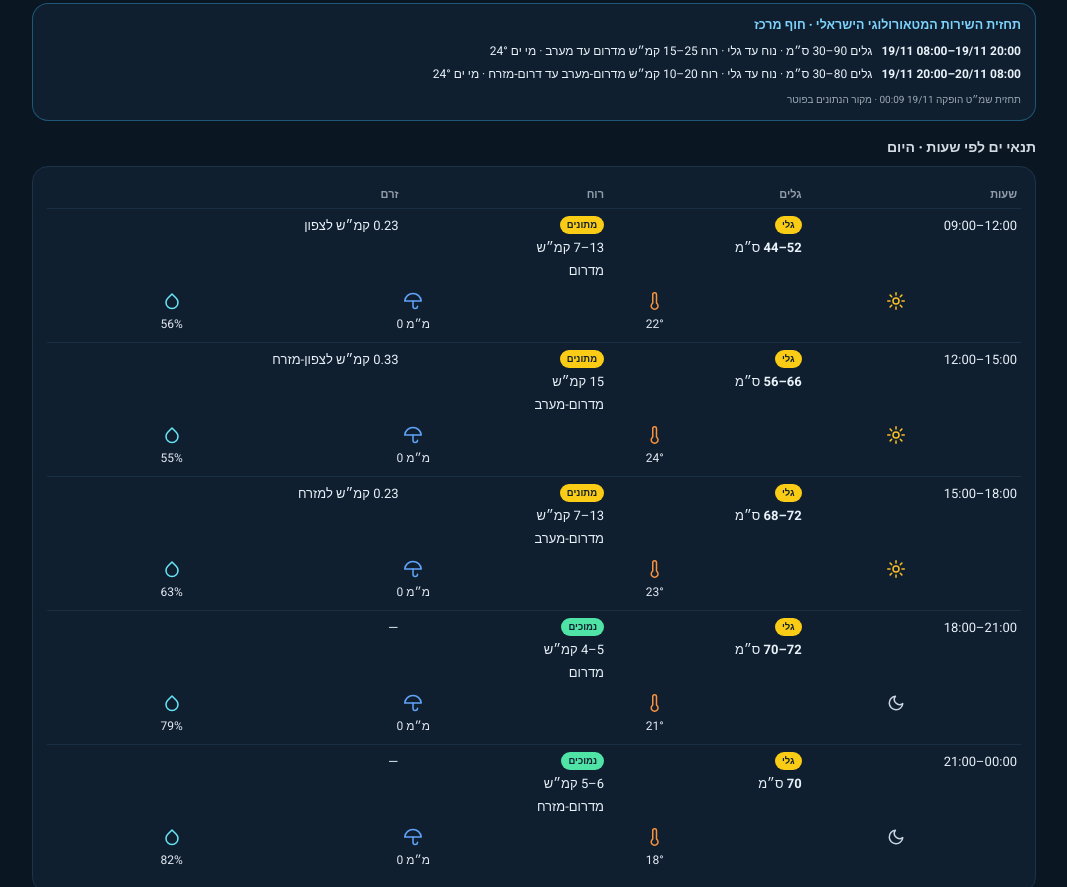
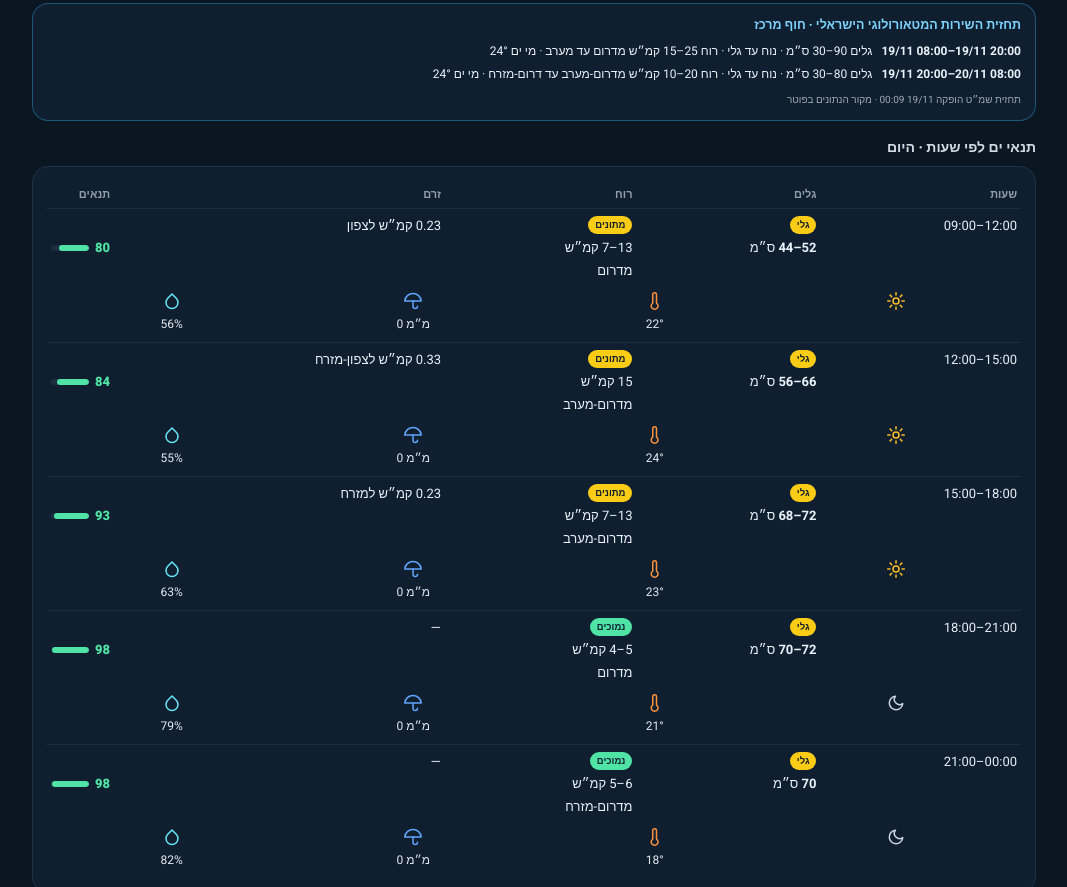
Before and after one commit to ruslan10/fishing, a plain HTML site: page index.html in a window 1280 px wide. Shown: the part 792-1679 px from the top of the page, without its empty margins (106-1173 px from the left). Drawn offline with Linux system fonts and the light colour scheme.

Commit message:
Restore original experimental conditions score and bar column

```diff
--- /dev/null
+++ b/experimental-score.mjs
@@ -0,0 +1,23 @@
+// Historical experimental wave/wind comparison, not probability or safety.
+function waveScore(h) {
+  if (h == null) return null;
+  if (h < 0.2) return 45;
+  if (h < 0.5) return 75;
+  if (h <= 1.2) return 100;
+  if (h <= 1.8) return 60;
+  if (h <= 2.5) return 25;
+  return 5;
+}
+function windScore(kmh, gust) {
+  if (kmh == null) return null;
+  let s = kmh < 8 ? 95 : kmh < 14 ? 85 : kmh < 20 ? 65 : kmh < 28 ? 40 : 15;
+  if (gust != null && gust > 35) s = Math.min(s, 30);
+  return s;
+}
+export function windowScore(waveH, windKmh, gust) {
+  const w = waveScore(waveH), v = windScore(windKmh, gust);
+  // Withhold inference when an essential factor is missing: a score built from wind alone
+  // (or waves alone) looks identical to a full score and would be false confidence.
+  if (w == null || v == null) return null;
+  return Math.round(0.55 * w + 0.45 * v);
+}
--- a/index.html
+++ b/index.html
@@ -11,6 +11,8 @@
 <body><div class="wrap" id="app">טוען נתונים...</div>
 <script type="module">
 import {LEVELS,waveLevel,windLevel} from "./condition-scale.mjs";
+import {windowScore} from "./experimental-score.mjs";
+function scoreColor(s){return s==null?'var(--fg)':s>=70?'var(--ok-fg)':s>=45?'var(--warn-fg)':'var(--off-fg)';}
 const HEB_DAYS = ['ראשון','שני','שלישי','רביעי','חמישי','שישי','שבת'];
 function nowIL(){ const p = new Intl.DateTimeFormat('sv-SE',{timeZone:'Asia/Jerusalem',dateStyle:'short',timeStyle:'short'}).format(new Date());
   return { date:p.slice(0,10), hour:+p.slice(11,13) }; }
@@ -277,13 +279,13 @@ function imsCard(region){
 
       <h3 class="sec">תנאי ים לפי שעות · ${day.date===today?'היום':day.date}</h3>
       <div class="card winwrap">${!day.windows?.length?'<div style="padding:14px;font-size:12.5px;opacity:.75">אין נתוני חלונות ליום זה בהפקה הנוכחית.</div>':`<table class="win">
-      <tr><th>שעות</th><th>גלים</th><th>רוח</th><th>זרם</th></tr>
+      <tr><th>שעות</th><th>גלים</th><th>רוח</th><th>זרם</th><th style="width:64px" title="ציון ניסיוני לגלים ורוח, לא הסתברות תפיסה ולא דירוג בטיחות">תנאים</th></tr>
       ${((!issueParam&&day.date===today)?day.windows.filter(w=>w.fromHour+((+w.to.slice(0,2))-w.fromHour+24)%24>nowIL().hour):day.windows).map(w=>{ const nw = nowIL(); const spanH = ((+w.to.slice(0,2))-w.fromHour+24)%24; const isPast = w.past || day.date<nw.date || (day.date===nw.date && w.fromHour+spanH<=nw.hour);
         return `<tr class="${isPast?'past':''}"><td><span dir="ltr">${w.from}–${w.to}</span></td><td>${(()=>{ const lo=w.wave_min??w.wave_height, hi=w.wave_max??w.wave_height; const r=waveRangeCm(lo,hi); return r?`<div class="condition-cell">${stateChip(seaStateCm(Math.round(hi*100)))}<div><span style="font-weight:700">${r}</span> ס״מ</div></div>`:na(null); })()}</td>
         <td>${(()=>{ const t=windRangeKmh(w); return t?`<div class="condition-cell">${stateChip(windCat(w.wind_max_kmh??w.wind_kmh))}<div>${t} קמ״ש</div>${w.wind_dir?`<div>מ${w.wind_dir}</div>`:''}</div>`:'חסר'; })()}</td>
         <td>${w.current_vel!=null&&w.current_vel>0.01?w.current_vel+' קמ״ש '+(w.current_dir?'ל'+w.current_dir:''):'—'}</td>
-        </tr>
-        <tr class="wxsub ${isPast?'past':''}"><td colspan="4">${wxLine(w)}</td></tr>`;}).join('')}
+        <td style="vertical-align:middle">${(()=>{const score=windowScore(w.wave_height,w.wind_kmh,w.gust_kmh);return `<div title="ציון ניסיוני לגלים ורוח, לא הסתברות תפיסה ולא דירוג בטיחות" style="display:flex;align-items:center;justify-content:center;gap:6px"><bdi class="ltr" style="font-size:13px;font-weight:800;color:${scoreColor(score)}">${score==null?'—':score}</bdi><span class="bar" style="display:inline-block;min-width:0;width:38px;flex:0 0 38px"><i style="width:${score??0}%;background:${scoreColor(score)}"></i></span></div>`})()}</td></tr>
+        <tr class="wxsub ${isPast?'past':''}"><td colspan="5">${wxLine(w)}</td></tr>`;}).join('')}
       </table>`}</div>
 
       <h3 class="sec">דגי טורפים · ז'ירז'ור מהחוף</h3>
--- a/pipeline/fetch-data.mjs
+++ b/pipeline/fetch-data.mjs
@@ -11,6 +11,7 @@
  * On per-beach failure, that beach carries forward its last good data, marked stale.
  */
 import fs from 'node:fs';
+import {windowScore} from '../experimental-score.mjs';
 import crypto from 'node:crypto';
 import path from 'node:path';
 import { fileURLToPath } from 'node:url';
@@ -299,7 +300,7 @@ async function main() {
             return { wx_code: worst ? worst.wx_code : null, is_day: worst ? (worst.is_day ?? null) : null };
           })()
         };
-        // Score assigned below from the true maxima, never window averages.
+        win.score = windowScore(win.wave_height,win.wind_kmh,win.gust_kmh);
         // Hourly wave min/max inside the window, for an honest range display (not an uncertainty band).
         const wv = cells.map(x => x.wave_height).filter(x => x != null);
         win.wave_min = wv.length ? round(Math.min(...wv), 2) : null;
@@ -441,7 +442,7 @@ async function main() {
       ],
       attribution_he: 'נתוני ים ומזג אוויר דרך Open-Meteo (CC BY 4.0), המשלב מודלים של Météo-France/Copernicus Marine Service (MFWAM, SMOC), ECMWF WAM, NOAA NCEP GFS Wave ו-DWD. גובה פני ים ממודל בלבד, דיוק מוגבל בחוף. מלוא ירח ואור ראשון/אחרון מחושבים.',
       data_availability: DATA_AVAILABILITY,
-      scoring_note_he: 'כרטיסי הדגים איכותניים בלבד, בהיקף דיג ז\'ירז\'ור מהחוף - ללא ציון התאמה מספרי: אין מקור מאומת לספי עונה/שעות/גלים/רוח/טמפרטורה למין. צבע הגלים וצבע הרוח המתמשכת מוצגים בנפרד, לפי השיא היומי או בטווח השעות. אין מדד משולב ואין ציון מספרי. הסולם מקומי וניסיוני, לא תחזית תפיסה ולא דירוג בטיחות.',
+      scoring_note_he: 'כרטיסי הדגים איכותניים בלבד, בהיקף דיג ז\'ירז\'ור מהחוף - ללא ציון התאמה מספרי: אין מקור מאומת לספי עונה/שעות/גלים/רוח/טמפרטורה למין. צבע הגלים וצבע הרוח המתמשכת מוצגים בנפרד, לפי השיא היומי או בטווח השעות. עמודת התנאים מחזירה את ציון ההשוואה הניסיוני המקורי 0–100, המחושב מממוצעי החלון ומשבים, בנפרד מסולם הצבעים של המדידות. הסולם מקומי וניסיוני, לא תחזית תפיסה ולא דירוג בטיחות.',
       stale_beaches: staleBeaches
     },
     beaches: outBeaches
```
